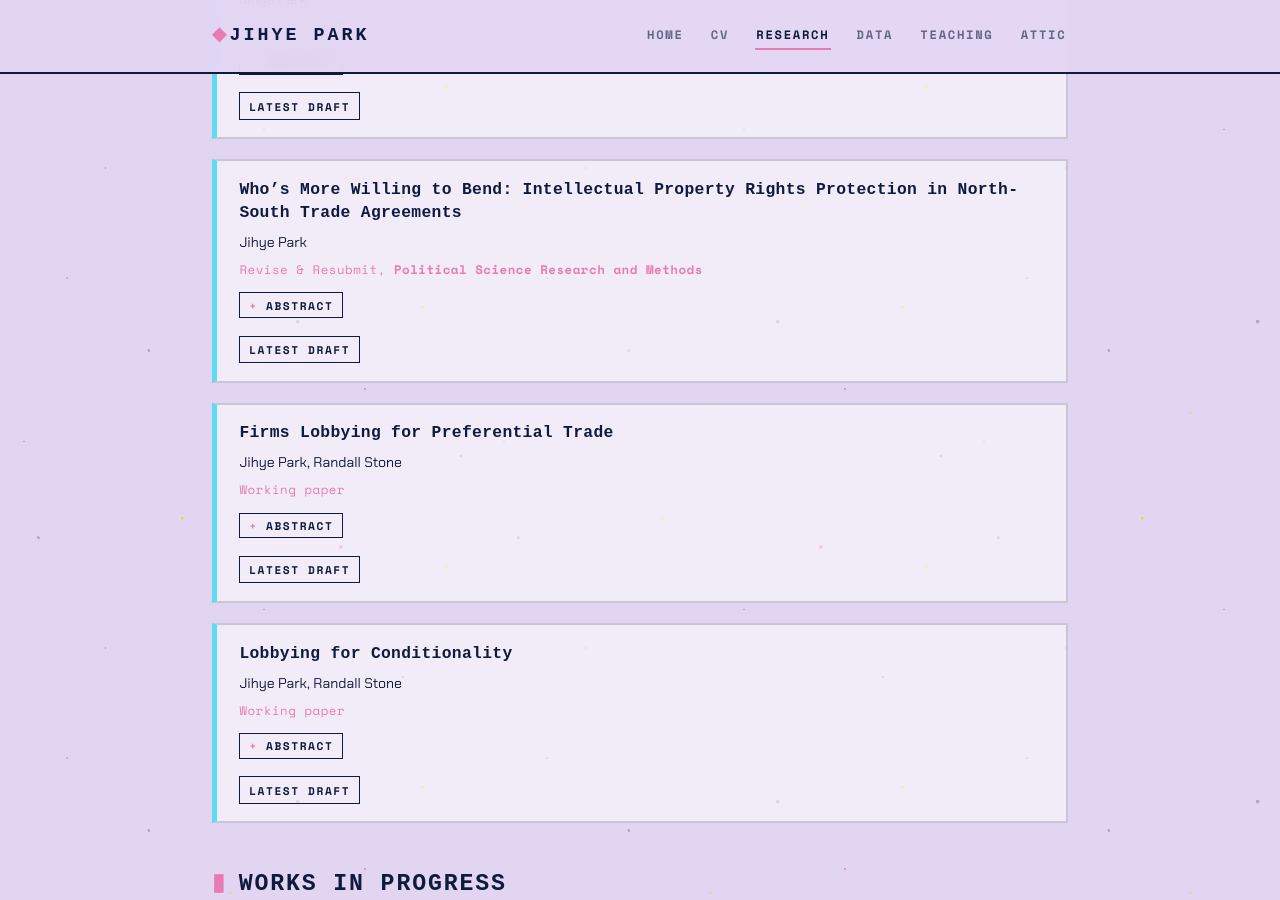
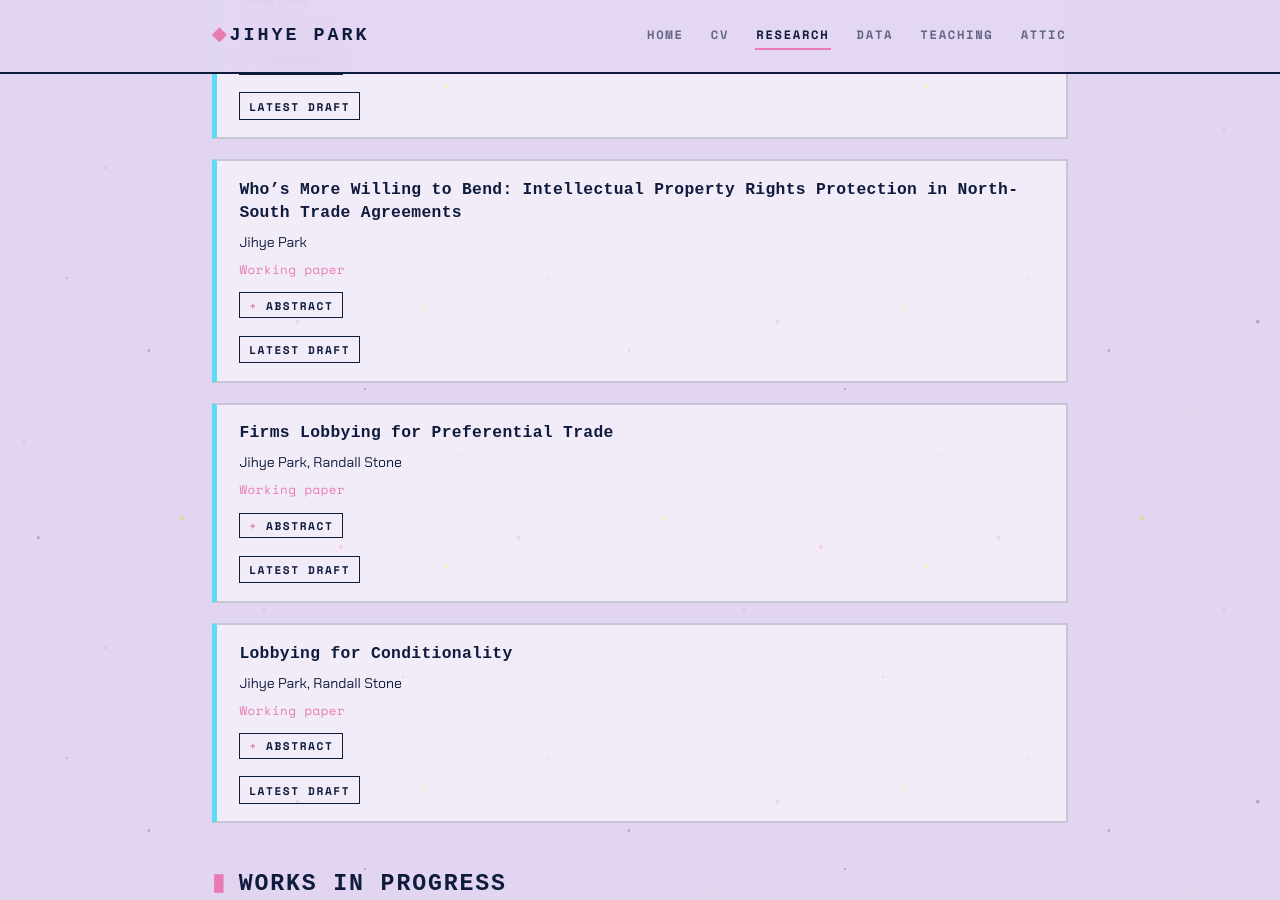
Before and after one commit to jacqpark/jacqpark.github.io, a Jekyll site: the page built from research.md, in a window 1280 px wide and 900 px high, scrolled down 1519 px. Built offline with Jekyll 4.4.1, drawn with Linux system fonts in a browser that asks for light colours; some web fonts are replaced.

Commit message:
docs: auto-update publications metadata from PDFs

```diff
--- a/_data/publications.yml
+++ b/_data/publications.yml
@@ -93,7 +93,7 @@
     financial firms decrease lobbying about finance and increase lobbying about banking.'
 - title: 'Who’s More Willing to Bend: Intellectual Property Rights Protection in North-South Trade Agreements'
   authors: Jihye Park
-  status: Revise & Resubmit, Political Science Research and Methods
+  status: Working paper
   category: working-papers
   github_pdf: papers/working-papers/02__whos-more-willing-to-bend.pdf
   year: 2026
```
